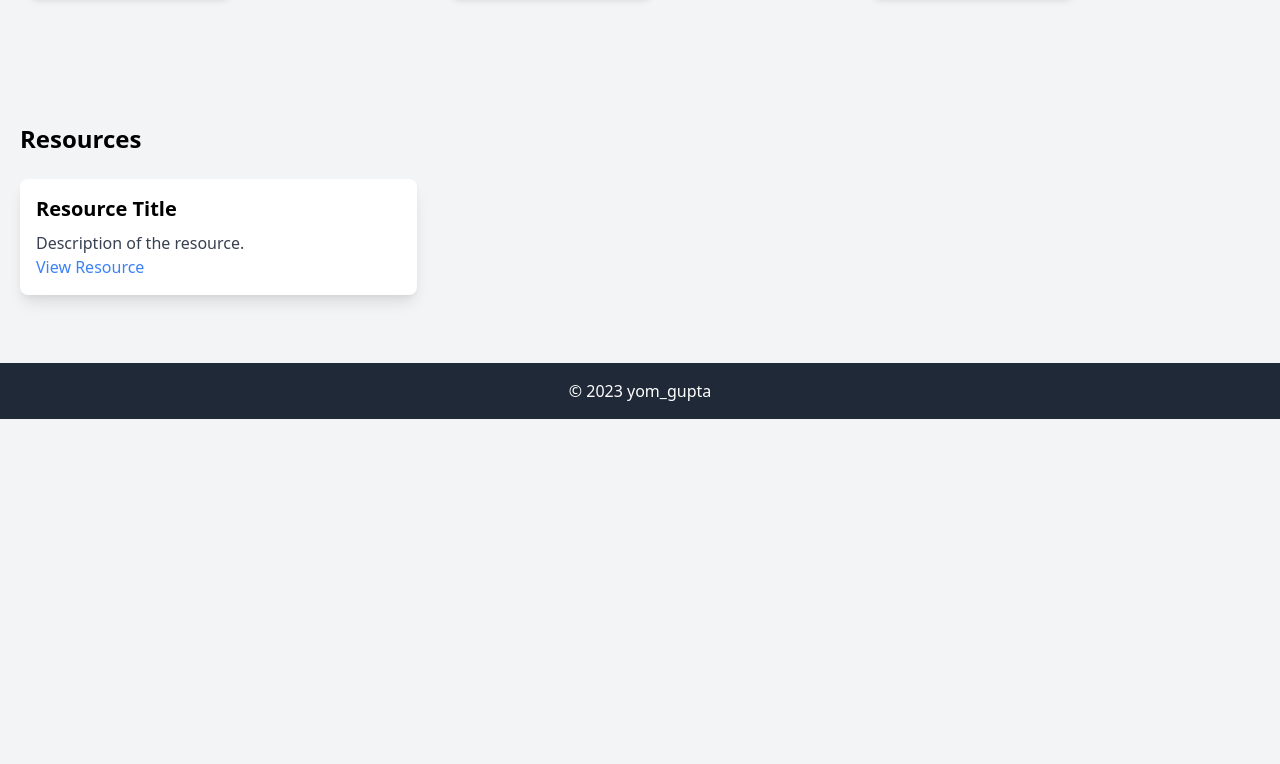
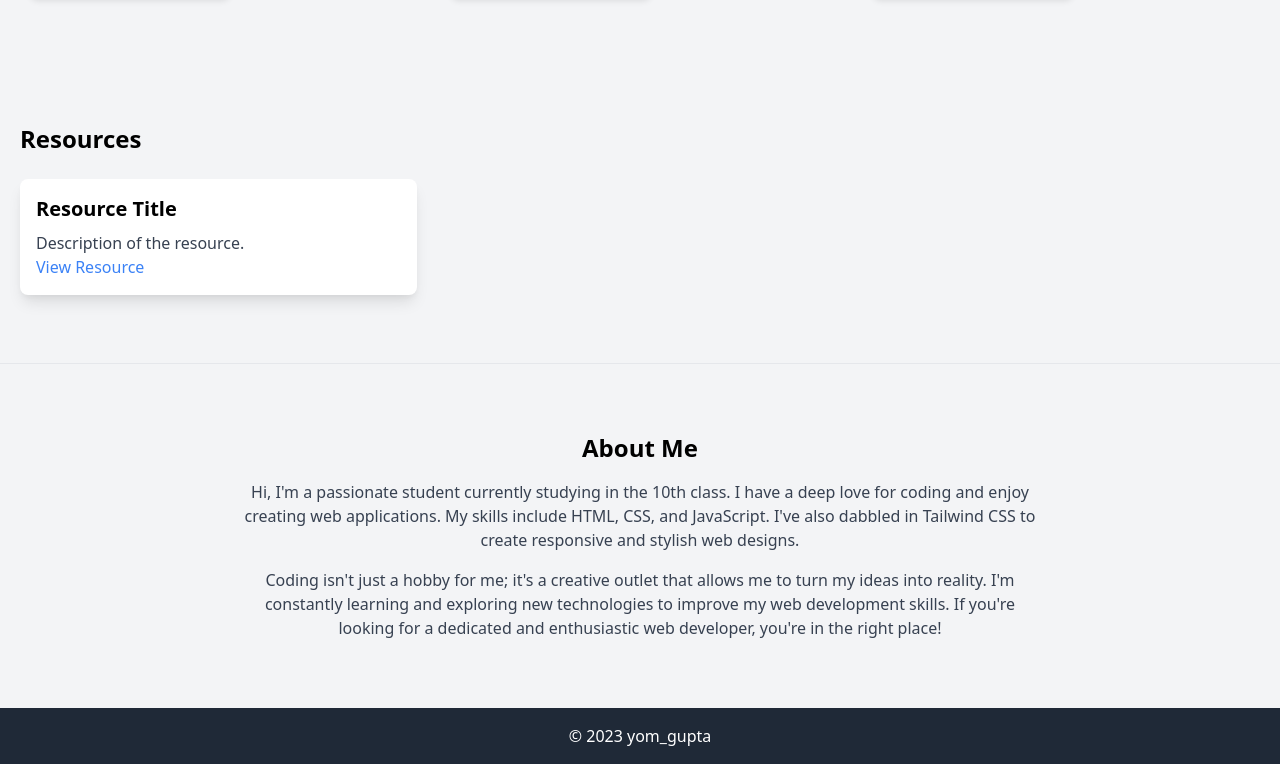
Before and after one commit to yom-gupta/index.html, a plain HTML site: page index.html in a window 1280 px wide. Shown: the part 1370-2134 px from the top of the page. Before the commit the page ends 1789 px from the top, so only its background shows below. Drawn offline with nearby package versions, Linux system fonts and the light colour scheme.

Commit message:
Update index.html

```diff
--- a/index.html
+++ b/index.html
@@ -136,6 +136,21 @@
             </div>
         </div>
     </section>
+<hr>
+    <!-- About Section -->
+<section class="py-12" style="margin: 20px;">
+    <div class="container mx-auto text-center">
+        <h2 class="text-2xl font-semibold">About Me</h2>
+        <div class="mx-auto" style="max-width: 800px;">
+            <p class="text-gray-700 mt-4">
+                Hi, I'm a passionate student currently studying in the 10th class. I have a deep love for coding and enjoy creating web applications. My skills include HTML, CSS, and JavaScript. I've also dabbled in Tailwind CSS to create responsive and stylish web designs.
+            </p>
+            <p class="text-gray-700 mt-4">
+                Coding isn't just a hobby for me; it's a creative outlet that allows me to turn my ideas into reality. I'm constantly learning and exploring new technologies to improve my web development skills. If you're looking for a dedicated and enthusiastic web developer, you're in the right place!
+            </p>
+        </div>
+    </div>
+</section>
 
     <!-- Footer -->
     <footer class="bg-gray-800 text-white p-4">
```
